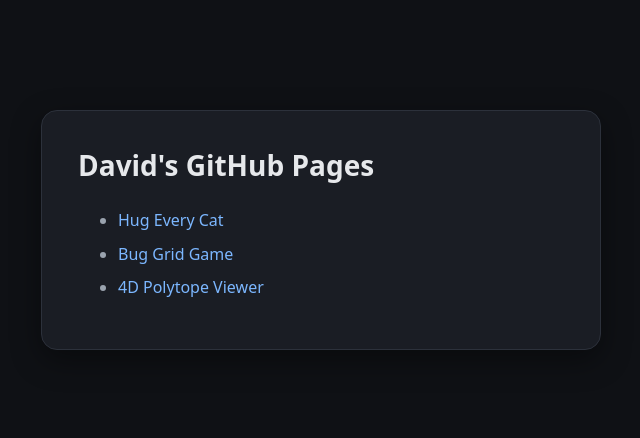
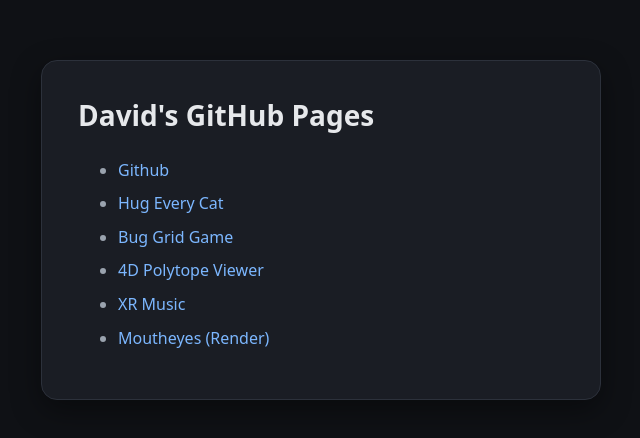
Before and after one commit to Lindblum/lindblum.github.io, a plain HTML site: page index.html in a window 1280 px wide. Shown: the part 170-608 px from the top of the page, without its empty margins (319-959 px from the left). Drawn offline with Linux system fonts and the light colour scheme.

Commit message:
Added XR Music

```diff
--- a/index.html
+++ b/index.html
@@ -62,9 +62,12 @@
     <main class="panel">
         <h1>David's GitHub Pages</h1>
         <ul>
+		    <li><a href="https://github.com/Lindblum">Github</a></li>
             <li><a href="./hug-every-cat-threejs/">Hug Every Cat</a></li>
             <li><a href="./grid-game-threejs/">Bug Grid Game</a></li>
             <li><a href="./4d-viewer-threejs/">4D Polytope Viewer</a></li>
+			<li><a href="./xr-music-threejs/">XR Music</a></li>
+            <li><a href="https://moutheyes-py.onrender.com">Moutheyes (Render)</a></li>
         </ul>
     </main>
 </body>
```
